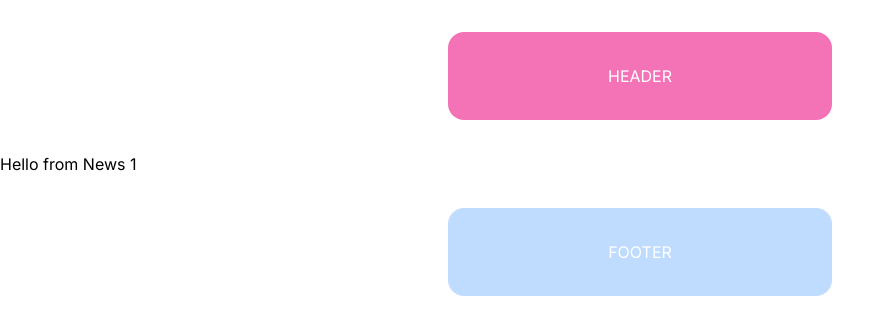
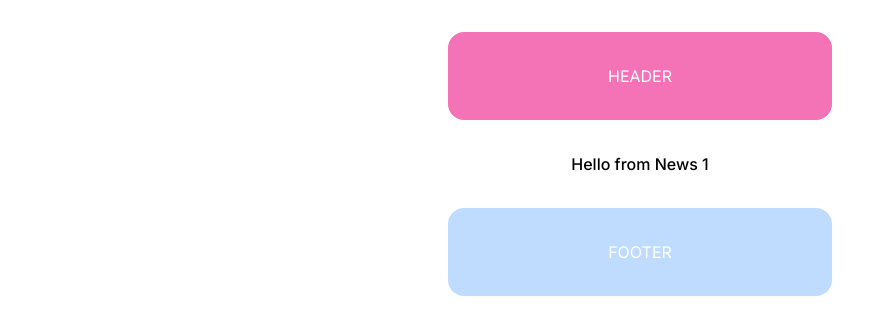
Before and after one commit to parisaMontakhab/NextLearning, a Next.js app: page /news/1 in a window 1280 px wide. Shown: the top 334 px of the page, without its empty margins (0-894 px from the left). Built offline with nearby package versions, Linux system fonts and the light colour scheme.

Commit message:
refactor: changed style of [id] page

```diff
--- a/src/app/news/[id]/page.tsx
+++ b/src/app/news/[id]/page.tsx
@@ -14,7 +14,7 @@ import { useParams, useSearchParams } from 'next/navigation';
 
 
     return(
-        <div>
+        <div className='text-center font-medium'>
             Hello from News {id}
 
         </div>
```
